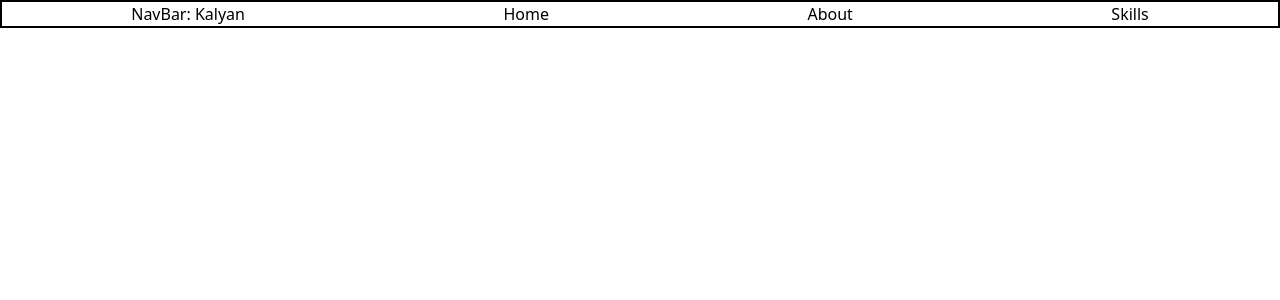
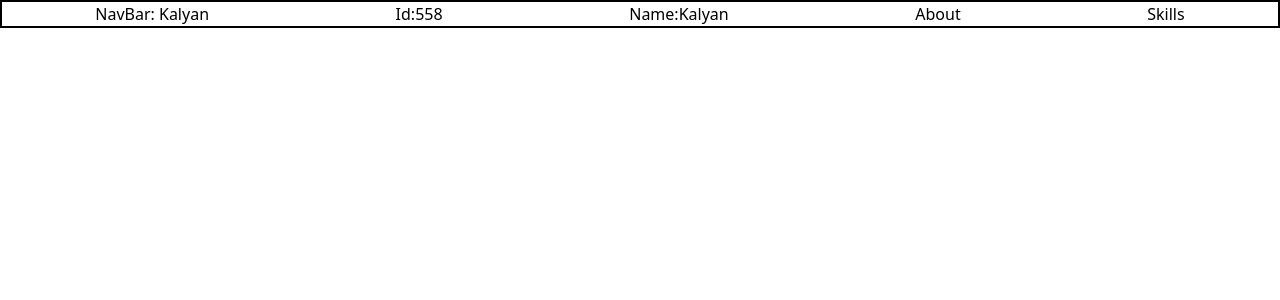
Before and after one commit to kalyan1438/ReactJs, a React (Vite) app: page / in a window 1280 px wide. Shown: the top 300 px of the page. Built offline with nearby package versions, Linux system fonts and the light colour scheme.

Commit message:
Props added

```diff
--- a/src/App.tsx
+++ b/src/App.tsx
@@ -2,11 +2,19 @@ import Navbar from "./components/Navbar";
 import Home from "./components/Home";
 import About from "./components/About";
 import Skills from "./components/Skills";
+type  Id = {
+    id1:number;
+    name:string;
+  }
 export default function App(){
+  const id1 : Id = {
+    id1:558,
+    name:"Kalyan"
+  }
   return <>
         <div className="flex  justify-around border-2">
           <Navbar name="Kalyan"/>
-          <Home/>
+          <Home id={id1.id1} name={id1.name}/>
           <About/>
           <Skills/>
         </div>
--- a/src/components/Home.tsx
+++ b/src/components/Home.tsx
@@ -1,6 +1,13 @@
-const Home = () =>{
+type params = {
+    id:number;
+    name:string;
+}
+const Home = (props:params) =>{
     return (
-        <h1>Home</h1>
+        <>
+        <h1>Id:{props.id}</h1>
+        <h2>Name:{props.name}</h2>
+        </>
     )
 }
 export default Home;
```
